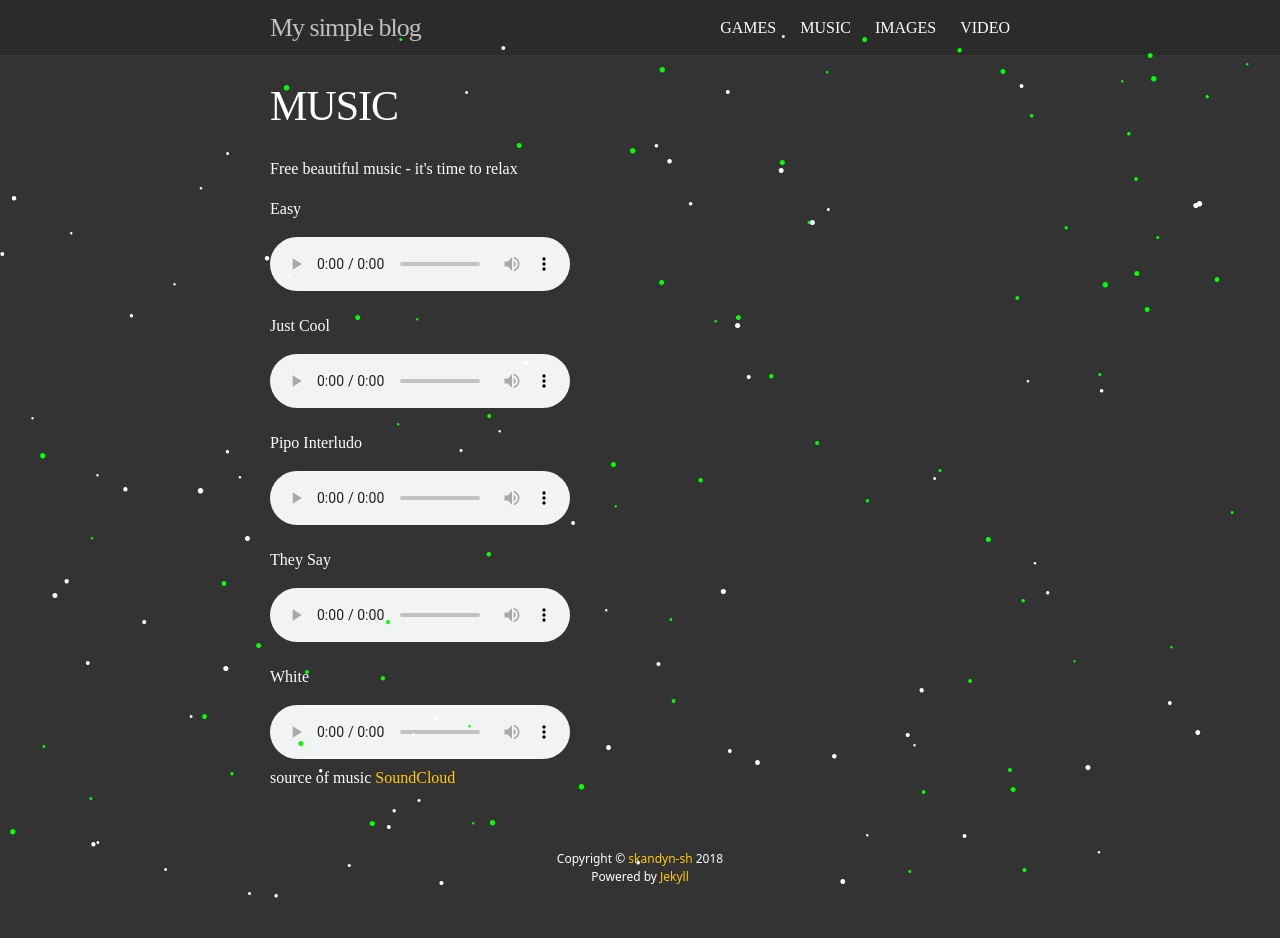
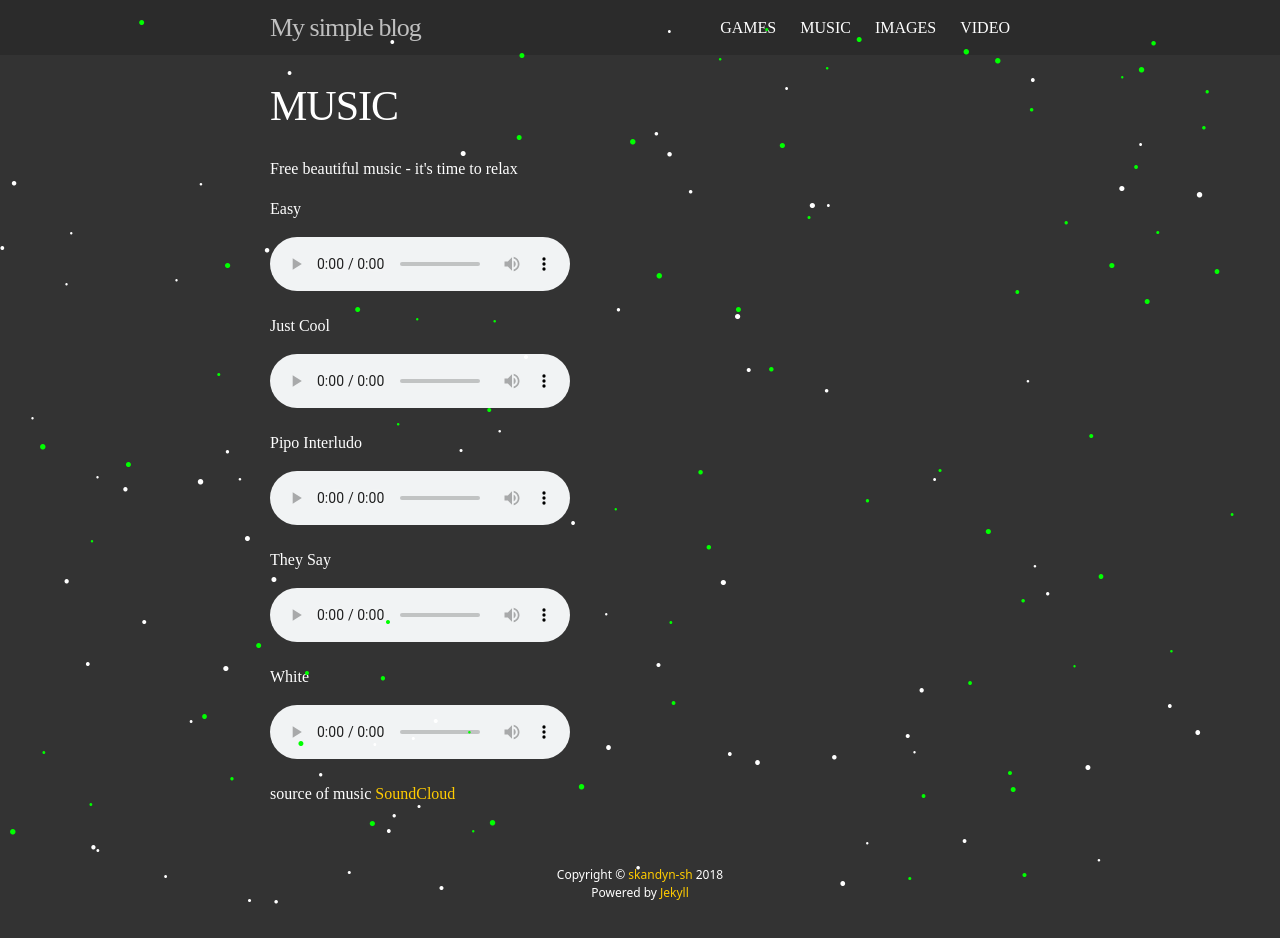
Before and after one commit to skandyn-sh/skandyn-sh.github.io, a Jekyll site: the page built from music.html, in a window 1280 px wide. Built offline with Jekyll 4.4.1, drawn with Linux system fonts in a browser that asks for light colours; nearby versions of some CDN libraries; library files that are not in the unit come from our copies; comment, search, counter and statistics services are not loaded.

Commit message:
Update music.html

```diff
--- a/music.html
+++ b/music.html
@@ -41,4 +41,5 @@ White
   <source src="horse.ogg" type="audio/ogg">
   <source src="/assets/music/White _ www.wowa.me.mp3" type="audio/mpeg">
 </audio>
+<p style="padding-bottom: 1px"></p>
 <p>source of music <a href="https://soundcloud.com" target="_blank">SoundCloud</a></p>
```
